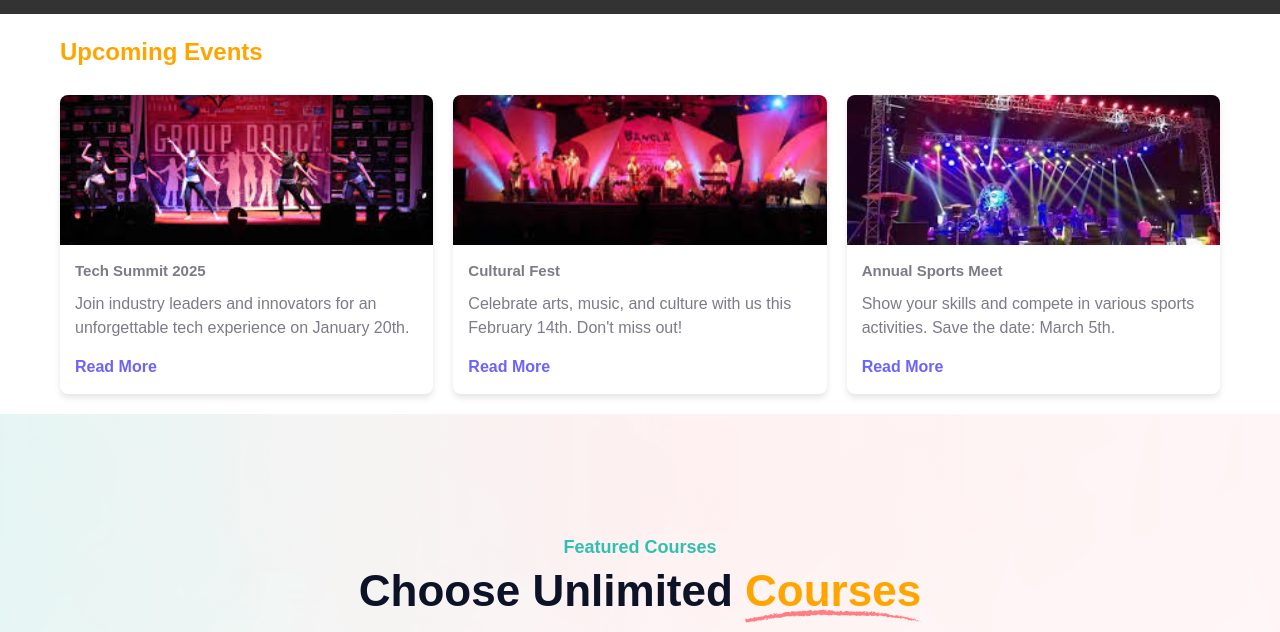
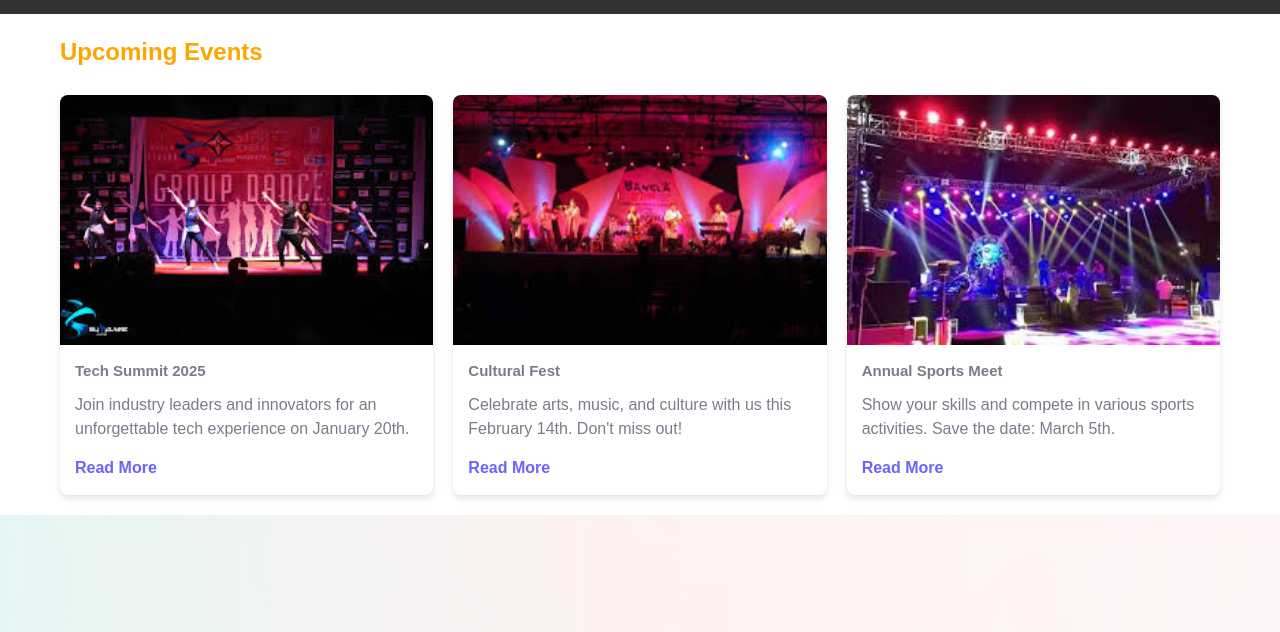
Before and after one commit to kohadtinku/leela-school, a plain HTML site: page index.html in a window 1280 px wide. Shown: the part 2491-3123 px from the top of the page. Drawn offline with nearby package versions, Linux system fonts and the light colour scheme.

Commit message:
events add

```diff
--- a/assets/css/style.css
+++ b/assets/css/style.css
@@ -962,6 +962,10 @@ marquee {
   border-radius: 8px;
   overflow: hidden;
   transition: transform 0.3s;
+  height: 400px;
+  display: flex;
+  flex-direction: column;
+  justify-content: space-between;
 }
 
 .event-card:hover {
@@ -970,7 +974,7 @@ marquee {
 
 .event-image {
   width: 100%;
-  height: 150px;
+  height: 250px;
   object-fit: cover;
 }
 
```
